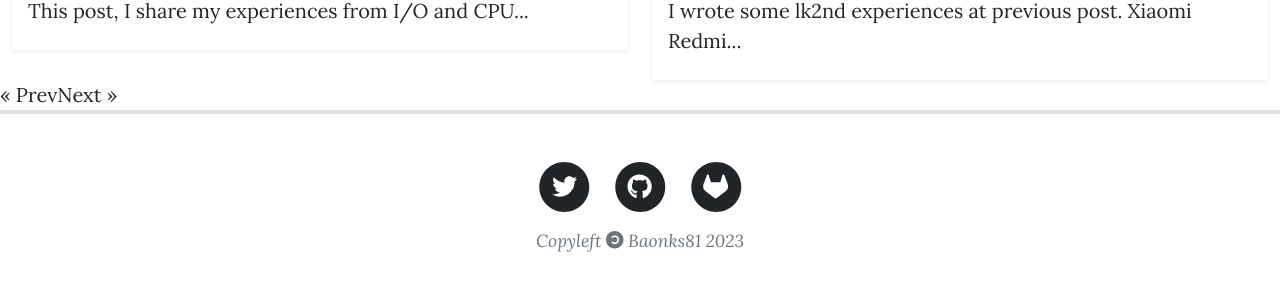
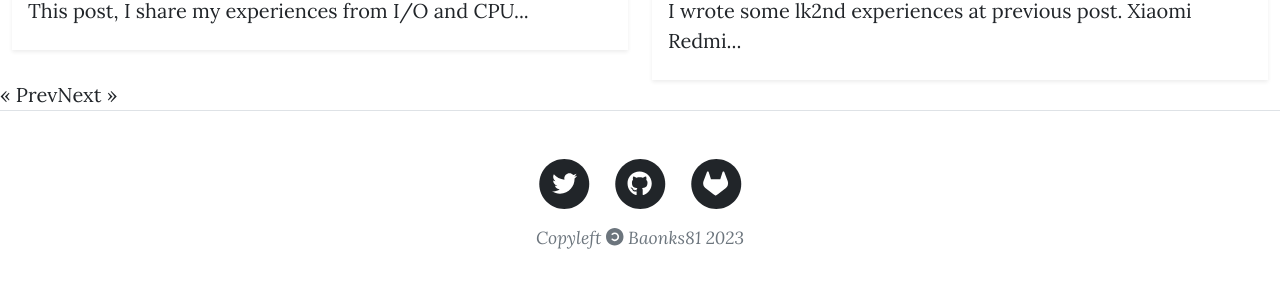
Before and after one commit to Baonks81/baonks81.github.io, a Jekyll site: the page built from index.html, in a window 1280 px wide. Shown: the part 2031-2330 px from the top of the page. Built offline with Jekyll 4.4.1, drawn with Linux system fonts in a browser that asks for light colours; nearby versions of some CDN libraries; library files that are not in the unit come from our copies; the list of posts is cut into pages by our own code.

Commit message:
Update index.html

```diff
--- a/index.html
+++ b/index.html
@@ -6,7 +6,7 @@
 
 <div class="content">
    <div class="container-fluid">
-      <div class="row row-cols-md-2 row-cols-lg-2 border-3 border-bottom">
+      <div class="row row-cols-md-2 row-cols-lg-2">
          {% for post in paginator.posts %}
             {% case forloop.index %}
                  {% when 1 %}
```
